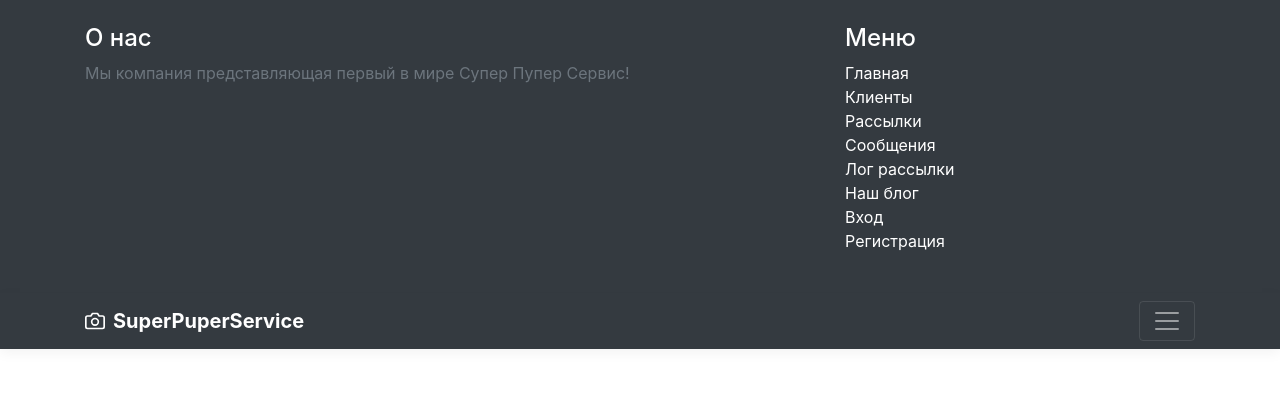
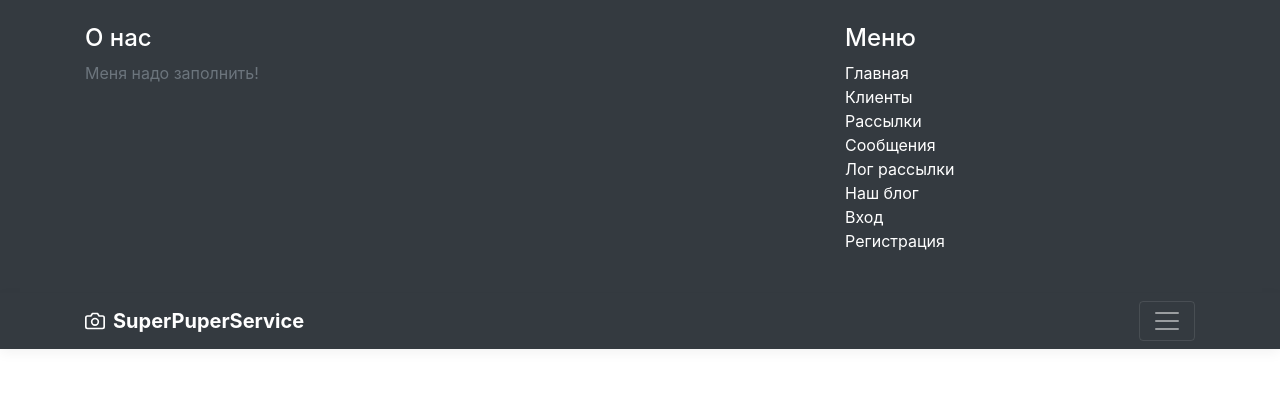
Before and after one commit to dmitriysemenov83/courcework_6, a Django app: page /blogpost/ in a window 1280 px wide, after a click that opens the changed part. Shown: the top 420 px of the page. Run offline with Django 4.2, Linux system fonts and the light colour scheme; data that the repository does not hold is empty; some libraries are stand-ins or nearby versions.

Commit message:
completion stage доработка 10

```diff
--- a/client/templates/client/base.html
+++ b/client/templates/client/base.html
@@ -19,7 +19,7 @@
             <div class="row">
                 <div class="col-sm-8 col-md-7 py-4">
                     <h4 class="text-white">О нас</h4>
-                    <p class="text-muted">Мы компания представляющая первый в мире Супер Пупер Сервис!</p>
+                    <p class="text-muted">Меня надо заполнить!</p>
                 </div>
                 {% include 'client/includes/inc_main_menu.html' %}
             </div>
--- a/client/views.py
+++ b/client/views.py
@@ -13,11 +13,9 @@ from client.models import Client, Mailing, Message, MailingLog
 from client.services import get_main_page_data
 
 
+# Как только логику вынес в сервисный файл, кеширование стало работать намного медленнее
 def main_page(request):
-    # Получаем данные из сервиса
     data = get_main_page_data()
-
-    # Выводим шаблон с полученными данными
     return render(request, 'client/main_page.html', data)
 
 
```
